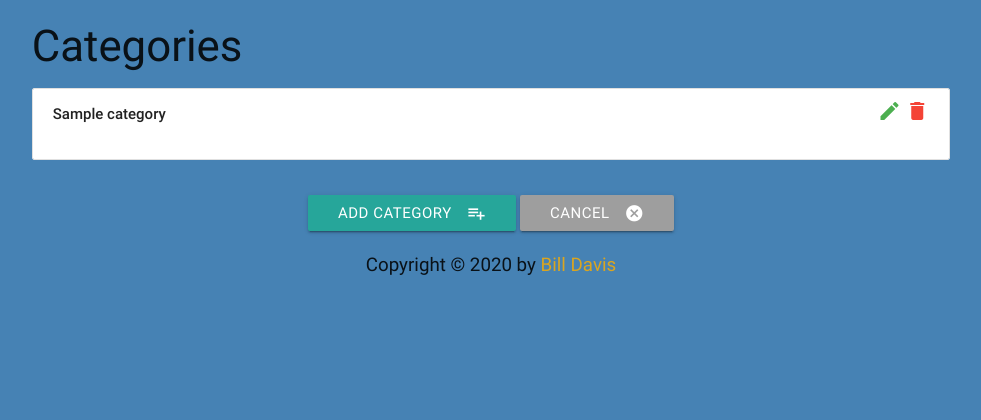
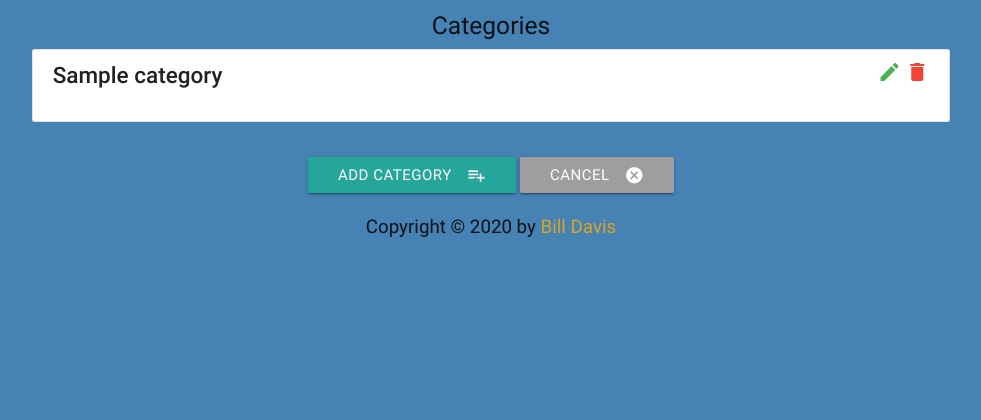
Before and after one commit to billdavisjr/wbd_fsd_project3, a Flask app: page /get_categories in a window 1280 px wide. Shown: the part 100-520 px from the top of the page, without its empty margins (149-1130 px from the left). Run offline with Flask 2, Linux system fonts and the light colour scheme; a database or web service that is not in the repository returns one stand-in record (values such as "Sample title"); some libraries are stand-ins or nearby versions.

Commit message:
Added more changes from testing: standardizing headings of add/edit category and quotes pages, adjusted size of search field, other minor CSS tweaks

```diff
--- a/static/css/style.css
+++ b/static/css/style.css
@@ -27,6 +27,14 @@ body {
     background-color: white;
     font-size: 1.5em;
 }
+
+.category {
+    padding: 15px 15px;
+    background-color: white;
+    font-size: 1.5em;
+}
+
+
 
 .attribution {
     font-size: 1.5em;
--- a/templates/about.html
+++ b/templates/about.html
@@ -2,7 +2,7 @@
 
 {% block content %}
 <h3>
-    <i class="material-icons large amber">format_quote</i>
+    <i class="material-icons medium amber">format_quote</i>
     &nbsp;&nbsp;About Quotations.Space!
 </h3>
 <div style="about_text">
--- a/templates/addcategory.html
+++ b/templates/addcategory.html
@@ -1,7 +1,7 @@
 {% extends 'base.html'%}
 
 {% block content %}
-<h3>Add Category</h3>
+<h5 class="center">Add Category</h3>
 <form action="{{ url_for('insert_category') }}" method="POST" class="col s12">
     <div class="row">
         <div class="input-field col s12">
--- a/templates/categories.html
+++ b/templates/categories.html
@@ -1,11 +1,11 @@
 {% extends 'base.html'%} {% block content %}
 <div class="row">
-    <h3>Categories</h3>
+    <h5 class="center">Categories</h5>
     <ul class="collection">
         {% for category in categories %}
         <li class="collection-item">
             <div class="row valign-wrapper" >
-                <div class="task_header col s8">
+                <div class="category col s8">
                     <strong>{{category.category_name}}</strong>
                 </div>
                 <div class="col s4 right-align">
--- a/templates/editcategory.html
+++ b/templates/editcategory.html
@@ -1,7 +1,7 @@
 {% extends 'base.html'%}
 
 {% block content %}
-<h3>Edit Category</h3>
+<h5 class="center">Edit Category</h3>
 <div class="row">
     <form action="{{ url_for('update_category', category_id=category._id) }}" method="POST" class="col s12">
         <div class="row">
--- a/templates/quotes.html
+++ b/templates/quotes.html
@@ -9,10 +9,10 @@
         <div class="row">
             <form class="searchform" name="searchform" id="searchform" action="{{ url_for('search_quotes') }}" method="POST">
                 <div class="col s1">&nbsp;</div>
-                <div class="col s6">
+                <div class="col s7">
                     <input class="qsearchfield" tabindex=1 name="searchfield" id="searchfield" type="text" style="background-color: white; color: black; " value="{{searchfield}}">
                 </div>
-                <div class="col s4">
+                <div class="col s3 left">
                     <button class="btn waves-effect waves-light" tabindex=2 type="submit" name="action" id="action">Search
                         <i class="material-icons right">search</i>
                     </button>
```
